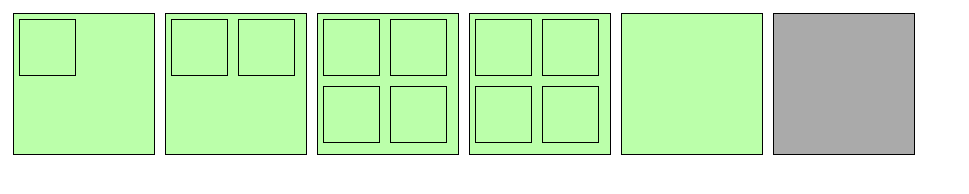
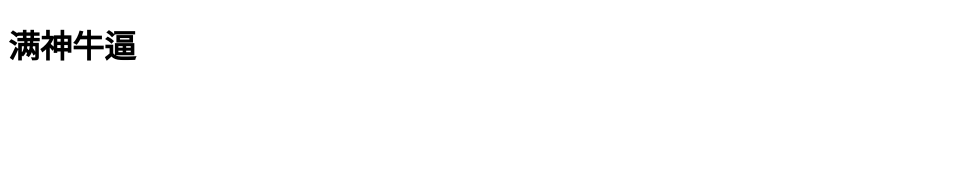
Before and after one commit to zjj123333/huayrammm.top, a plain HTML site: page index.html in a window 1280 px wide. Shown: the whole page, without its empty margins (0-969 px from the left). Drawn offline with Linux system fonts and the light colour scheme.

Commit message:
Update index.html

```diff
--- a/index.html
+++ b/index.html
@@ -1,61 +1,9 @@
 <!DOCTYPE html>
 <html lang="en">
 <head>
-    <meta charset="UTF-8">
-    <title>Title</title>
-    <style type="text/css">
-        div,span,p{
-            width: 140px;
-            height: 140px;
-            margin: 5px;
-            background: #aaa;
-            border:#000 1px solid;
-            float:left;
-            font-size: 17px;
-            font-family:Verdana;
-        }
-        div.mini{
-            width: 55px;
-            height: 55px;
-            background-color: #aaa;
-            font-size: 12px;
-        }
-        div.none
-        {
-        display:none;
-        }
-    </style>
-    <script src="jquery-1.11.1.min.js"></script>
+
 </head>
 <body>
-<div class="one" id="one">
-    <div class="mini"></div>
-</div>
-<div class="one" id="two" title="text">
-    <div class="mini" title="other"></div>
-    <div class="mini" title="text"></div>
-</div>
-<div class="one">
-    <div class="mini"></div>
-    <div class="mini"></div>
-    <div class="mini"></div>
-    <div class="mini"></div>
-</div>
-<div class="one">
-    <div class="mini"></div>
-    <div class="mini"></div>
-    <div class="mini"></div>
-    <div class="mini" title="tesst"></div>
-</div>
-<div style="display:none;" class="none"></div>
-<div>
-    <input type="hidden" size="8"/>
-</div>
-<span id="mover"></span>
-
-<script>
-  $("body div").css("background","#bbffaa");
-   //$("body>div").css("background","#bbffaa");
-</script>
+<h1>满神牛逼</h1>
 </body>
 </html>
```
